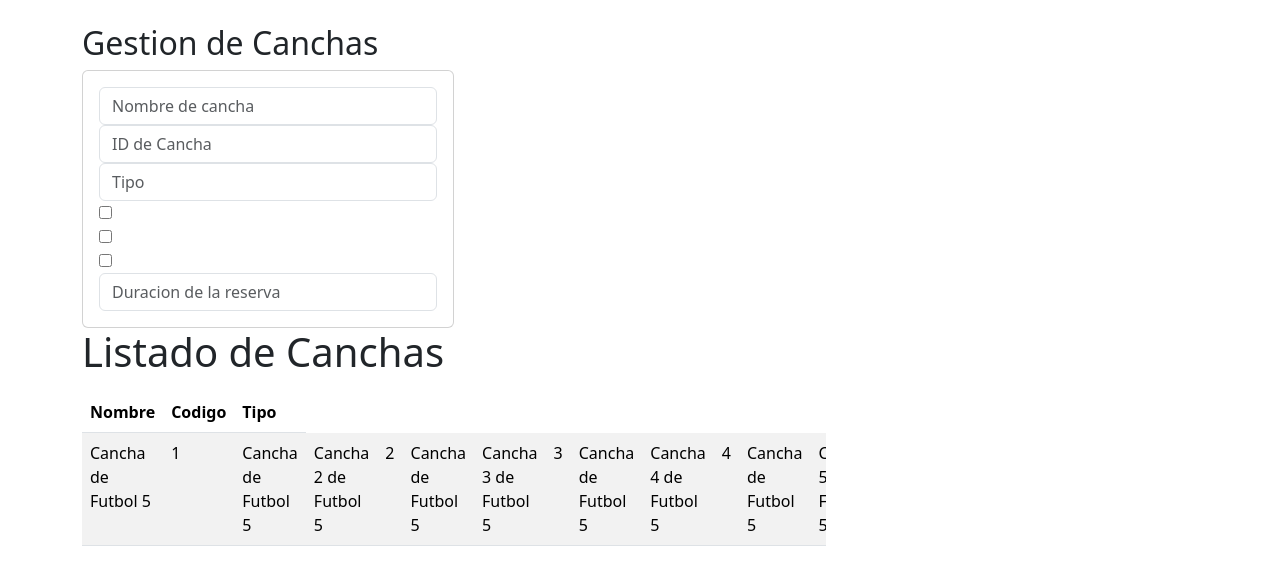
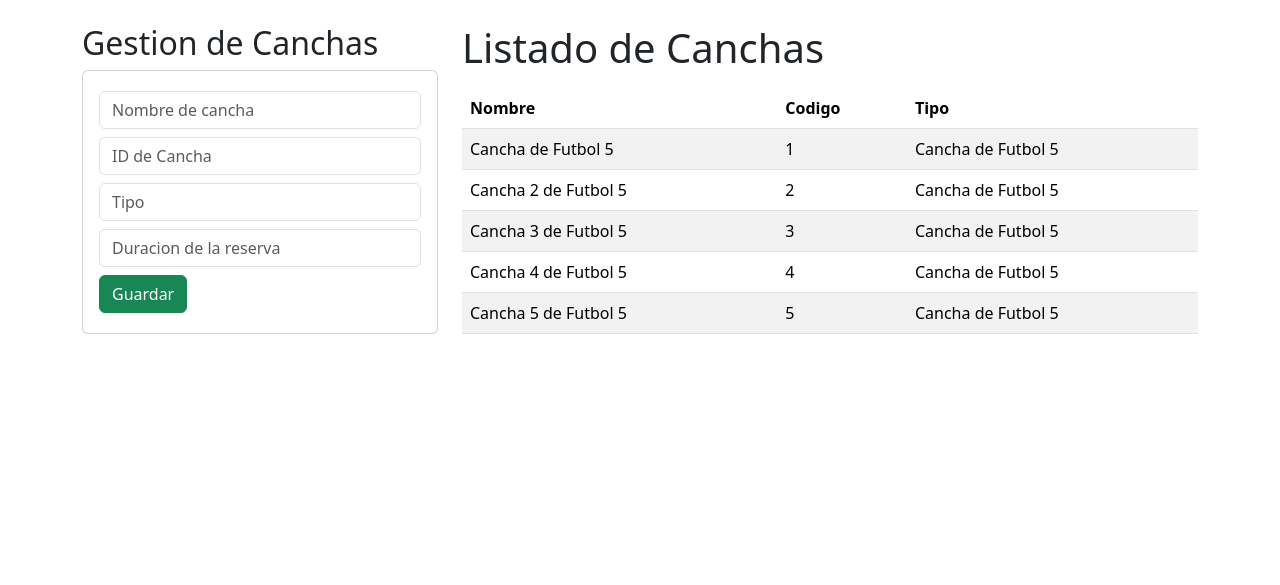
Before and after one commit to AlejandroFlorido/alquilerDeCanchas, a Django app: page /Canchas/ in a window 1280 px wide. Shown: the part 56-641 px from the top of the page. Run offline with Django 5.2, Linux system fonts and the light colour scheme; a user stored in the database is signed in; data comes from the database, SQL or seed files in the repository; both versions use the stored data as it was after the commit.

Commit message:
Mejoras al bootstrap

```diff
--- a/AlquilerDeCanchas/AlquilerDeCanchas/urls.py
+++ b/AlquilerDeCanchas/AlquilerDeCanchas/urls.py
@@ -25,4 +25,5 @@ urlpatterns = [
     path('Canchas/', views.canchas, name="canchas"),
     path('accounts/', include('django.contrib.auth.urls'), name="login"),
     path('logout/', views.exit, name="exit"),
+    path('registrarcancha/', views.registrarcancha, name="registrarcancha")
 ]
--- a/AlquilerDeCanchas/GestionDeCanchas/Templates/Canchas.html
+++ b/AlquilerDeCanchas/GestionDeCanchas/Templates/Canchas.html
@@ -4,32 +4,26 @@
 
 {% block body %}
 
-    <div class="ro2">
+    <div class="row">
         <div class="col-sm-12 col-md-6 col-lg-4 col-xl-4">
             <h2> Gestion de Canchas </h2>
             <div class="card">
                 <div class="card-body">
-                    <form action="" method="POST">
-                        <div class="form-group">
+                    <form action="/registrarcancha/" method="POST">{% csrf_token %}
+                        <div class="form-group py-1">
                             <input type="text" id="txtNombre" name="txtNombre" class="form-control" placeholder="Nombre de cancha">
                         </div>
-                        <div class="form-group">
+                        <div class="form-group py-1">
                             <input type="number" id="numberID" name="numberID" class="form-control" placeholder="ID de Cancha">
                         </div>
-                        <div class="form-group">
+                        <div class="form-group py-1">
                             <input type="text" id="txtTipo" name="txtTipo" class="form-control" placeholder="Tipo">
                         </div>
-                        <div class="form-group">
-                            <input type="checkbox" id="checkboxdis" name="checkboxdis" placeholder="Disponible">
+                        <div class="form-group py-1">
+                            <input type="number" id="numberdu" name="numberdu" class="form-control" placeholder="Duracion de la reserva">
                         </div>
-                        <div class="form-group">
-                            <input type="checkbox" id="checkboxluz" name="checkboxluz" placeholder="con luz">
-                        </div>
-                        <div class="form-group">
-                            <input type="checkbox" id="checkboxre" name="checkboxre" placeholder="horario_reservado">
-                        </div>
-                        <div class="form-group">
-                            <input type="number" id="numberdu" name="numberdu" class="form-control" placeholder="Duracion de la reserva">
+                        <div class="form-group py-1">
+                            <button type="submit" class="btn btn-success btn-block text-white"> Guardar </button>
                         </div>
                     </form>
                 </div>
@@ -47,10 +41,12 @@
                         </tr>
                     </thead>
                     <tbody>
-                        {% for c in canchas %}
-                            <td> {{c.Nombre_cancha}} </td>
-                            <td> {{c.id_cancha}} </td>
-                            <td> {{c.tipo}} </td>
+                        {% for c in canchaslistadas %}
+                            <tr>
+                                <td> {{c.Nombre_cancha}} </td>
+                                <td> {{c.id_cancha}} </td>
+                                <td> {{c.tipo}} </td>
+                            </tr>
                         {% endfor %}
                     </tbody>
                 </table>
--- a/AlquilerDeCanchas/GestionDeCanchas/views.py
+++ b/AlquilerDeCanchas/GestionDeCanchas/views.py
@@ -19,12 +19,26 @@ def alquiler(request):
 
 def canchas(request):
 
-    canchas = Cancha.objects.all()
+    canchaslistadas = Cancha.objects.all()
 
-    return render(request, 'Canchas.html', {"canchas" : canchas})
+    return render(request, 'Canchas.html', {"canchaslistadas" : canchaslistadas})
 
 def exit(request):
 
     logout(request)
 
     return redirect('inicio')
+
+def registrarcancha(request):
+
+    Nombre_cancha=request.POST['txtNombre']
+    id_cancha=request.POST['numberID']
+    tipo=request.POST['txtTipo']
+    disponible=True
+    con_luz=False
+    horario_reservado=False
+    duracion_reserva=request.POST['numberdu']
+
+    cancha= Cancha.objects.create(Nombre_cancha=Nombre_cancha, id_cancha=id_cancha, tipo=tipo, disponible=disponible, con_luz=con_luz, horario_reservado=horario_reservado, duracion_reserva=duracion_reserva)
+
+    return redirect('canchas')
```
Also changed, not shown: AlquilerDeCanchas/SistemaDeAlquilerDeCanchas.db.
